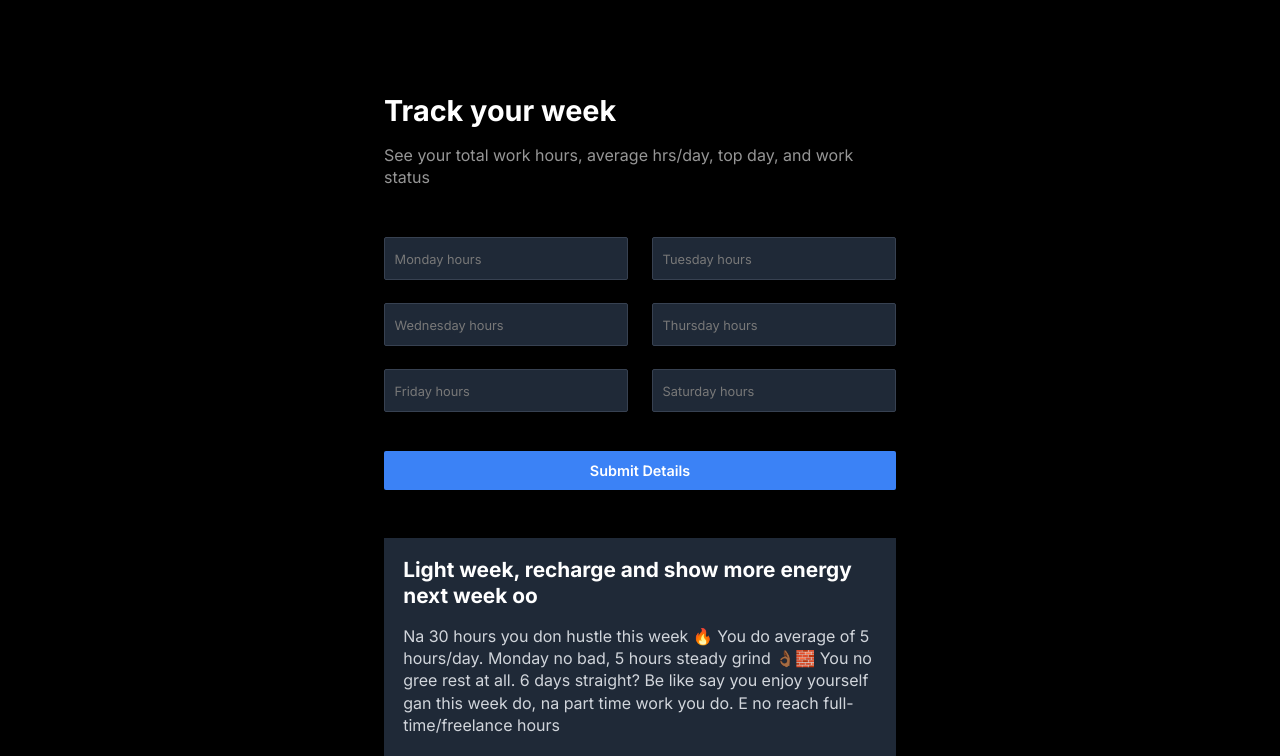
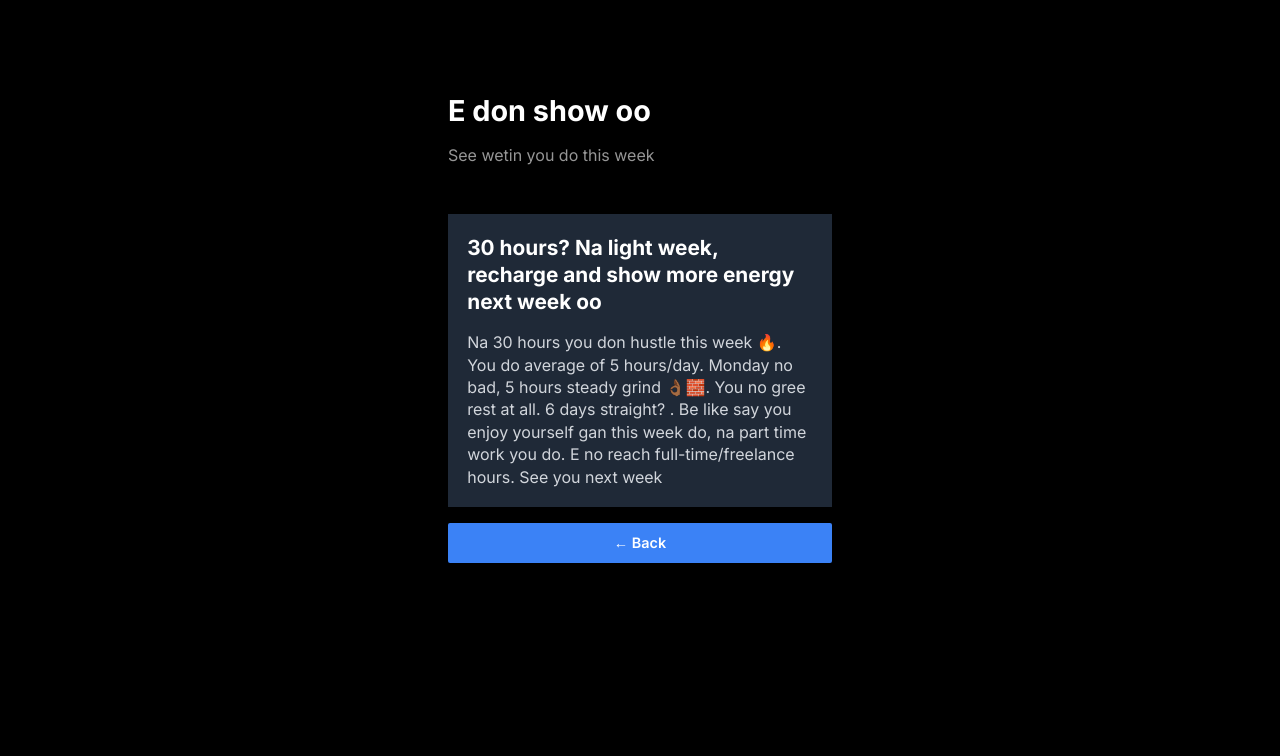
Before and after one commit to brymojay2018/Time_tracker, a plain HTML site: page index.html in a window 1280 px wide. Both pictures are taken after typing "5", "5", "5", "5", "5", "5" into the empty fields and a click on the button "Submit Details". Shown: the part 67-823 px from the top of the page. After the commit the page ends 800 px from the top, so only its background shows below. Drawn offline with Linux system fonts and the light colour scheme.

Commit message:
Add files via upload

```diff
--- a/index.css
+++ b/index.css
@@ -82,7 +82,7 @@ ul{
 }
 
 .all-container{
-    width: 40%;
+    width: 30%;
     height: auto;
     display: flex;
     flex-direction: column;
@@ -113,12 +113,10 @@ ul{
     width: 100%;
     height: auto;
     display: grid;
-    /* flex-direction: column; */
-    grid-template-columns: repeat(2, 1fr);
-    row-gap: 1rem;
-    column-gap: 1.5rem;
-    justify-content: center;
-    align-items: center;
+    flex-direction: column;
+    row-gap: 0.8rem;
+    justify-content: start;
+    align-items: start;
 }
 
 .input{
@@ -137,6 +135,7 @@ ul{
 }
 
 input{
+    width: 100%;
     padding: 0.8rem 0.6rem;
     background-color: black;
     outline: none;
@@ -156,7 +155,7 @@ textarea {
   color: white;
 }
 
-button{
+.button{
     width: 100%;
     height: auto;
     padding: 0.7rem;
@@ -171,25 +170,32 @@ button{
     color: white;
 }
 
+
 .result-container{
+    width: 100%;
+    height: auto;
+    display: flex;
+    flex-direction: column;
+    row-gap: 0.6rem;
+    /* transition: opacity 1s ease; */
+}
+
+.result-body-content{
+    width: 100%;
+    height: auto;
     background-color: #1F2937;
     padding: 1.2rem;
-    color: white;
     display: flex;
     flex-direction: column;
     row-gap: 1rem;
-    /* transition: opacity 1s ease; */
 }
-
-/* .result-container.fade-out {
-    opacity: 0;
-} */
-
 
 .result{
     font-size: 1.3rem;
-    line-height: 1.6rem;
+    line-height: 1.7rem;
+    color: white;
 }
+
 .result-content{
     color: #D1D5DB;
     line-height: 1.4rem;
--- a/index.html
+++ b/index.html
@@ -54,24 +54,19 @@
 
         <div class="all-container">
             <div class="form-title">
-                <h2>Track your week</h2>
-                <p>
+                <h2 class="headingTitle">Track your week</h2>
+                <p class="bodytext">
                     See your total work hours, average hrs/day, top day, and work status
                   </p>
             </div>
 
-            <!-- <div class="result-container">
-                <h4 class="result"></h4>
+            <form action="" class="form">
 
-                <p class="result-content"></p>
-            </div> -->
-
-
-            <form action="" class="form">
                 <div class="input">
                     <input type="number" id="monday"min="0" max="17" placeholder="Monday hours" class="day-input">
                     <p class="alert"></p>
                 </div>
+
                 <div class="input">
                     <input type="number" id="tuesday" min="0" max="17"placeholder="Tuesday hours" class="day-input">
                     <p class="alert"></p>
@@ -97,8 +92,19 @@
                     <p class="alert"></p>
                 </div>
 
-                <button type="submit">Submit Details</button>
+                <button type="submit" class="button">Submit Details</button>
             </form>
+
+            <!-- <div class="result-container">
+
+                <div class="result-body-content">
+                    <h4 class="result"></h4>
+
+                    <p class="result-content"></p>
+                </div>
+
+                <button class="button" id="backButton"></button>
+            </div> -->
 
 
         </div>
--- a/index.js
+++ b/index.js
@@ -4,6 +4,10 @@ const form = document.querySelector(`.form`)
 const inputsfield = document.querySelectorAll(`.day-input`)
 const allContainer = document.querySelector(`.all-container`)
 console.log(inputsfield)
+const resultContainer = document.querySelector(`.result-container`)
+const title = document.querySelector(`.headingTitle`)
+const body = document.querySelector(`.bodytext`)
+// const backton = document.getElementById(`backButton`)
 
 
 function updateDateTime() {
@@ -76,12 +80,15 @@ form.addEventListener(`submit`, function (event) {
   const status = getstatusMessage(totalHours)
 
   // The message that will show when user click submit buttons after entering their workhous for each day
-  const messageResult = `Na ${totalHours} hours you don hustle this week 🔥 You do average of ${average} hours/day. ${maximumdayHours} ${daysWork} ${status}`
+  const messageResult = `Na ${totalHours} hours you don hustle this week 🔥. You do average of ${average} hours/day. ${maximumdayHours}. ${daysWork}. ${status}. See you next week`
 
 
-  // Create the container
+  // Creating the result container with Javascript
   const resultContainer = document.createElement(`div`)
   resultContainer.classList.add(`result-container`)
+
+  const resultelement = document.createElement(`div`)
+  resultelement.classList.add(`result-body-content`)
 
   const resultheading = document.createElement(`h4`)
   resultheading.classList.add(`result`)
@@ -89,36 +96,53 @@ form.addEventListener(`submit`, function (event) {
   const resultContent = document.createElement(`p`)
   resultContent.classList.add(`result-content`)
 
-  resultContainer.append(resultheading, resultContent)
-  allContainer.append(resultContainer)
+  const backBtn = document.createElement('button');
+  backBtn.classList.add(`button`)
+  backBtn.id = 'backBtn';
+  backBtn.textContent = '← Back';
+
+  // Appending individual container to their parents
+  resultelement.append(resultheading, resultContent)
+  resultContainer.appendChild(resultelement)
+  resultContainer.appendChild(backBtn)
+  allContainer.appendChild(resultContainer)
+
 
   // Appending the content to the container childer
   resultheading.textContent = moodMessages
   resultContent.textContent = messageResult
 
+  // Backbutton that return the form input after submit
+  backBtn.addEventListener('click', () => {
+    resultContainer.remove();
+    form.style.display = 'block';
+    title.textContent = `Track your week`
+    body.textContent = `See your total work hours, average hrs/day, top day, and work status `
+  });
 
+  // Form display when you submit and show the result
+  form.style.display = `none`
+  resultContainer.style.display = `block`
+  title.textContent = `E don show oo`
+  body.textContent = `See wetin you do this week `
   inputsfield.forEach(input => input.value = '');
-
-
-  setTimeout(() => {
-        resultContainer.remove();
-  },70000);
 
 })
 
+// Individuals functions for different user input based on work hours input
 
 // function for mooodmessage h4
 function getmooodmessage(totalHours) {
   if (totalHours >= 50) {
     return `No kill yourself oo ! Over ${totalHours} hours. Wetin happen `
   } else if (totalHours >= 40) {
-    return  `You be bravo I swear ajeh, work-aholic! Solid grind this week`
+    return  `You be bravo I swear ajeh ${totalHours} hours, work-aholic! Solid grind this week`
 
   } else if (totalHours >= 35) {
-    return `You self try and you no small! Keep it up`
+    return `You self try and you no small ${totalHours} hours this week! Keep it up`
 
   } else {
-    return  `Light week, recharge and show more energy next week oo`
+    return  `${totalHours} hours? Na light week, recharge and show more energy next week oo`
   }
 }
 
@@ -141,7 +165,7 @@ function getmaxmumHours(maxHours,topDay) {
     return  `You do nightshift for ${topDay}? ${maxHours} hours?? 😳 Na money matter dey your mind ehnn`;
 
   } else if (maxHours >= 10) {
-    return  `${topDay} carry big load o. You do ${maxHours} hours on ${topDay}? 💼 Idan chasing the bag`;
+    return  `You work most on ${topDay} for ${maxHours} hours 💼 Idan chasing the bag grinding`;
   } else {
     return `${topDay} no bad, ${maxHours} hours steady grind 👌🏾🧱`;
   }
@@ -163,14 +187,12 @@ function getdayWorked(daysWorked) {
 }
 
 // To validate user input workhours to match normal daily work hours
-
 inputsfield.forEach(function (inputfield) {
   inputfield.addEventListener('keyup', function () {
     inputfield.classList.add(`touched`)
     validateWorkhoursInputNumber();
   });
 });
-
 
 function validateWorkhoursInputNumber() {
   let workHours = true
```
